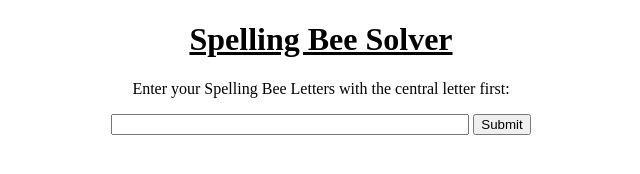
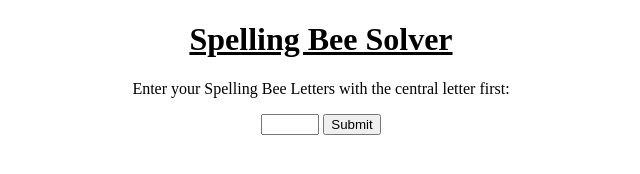
Before and after one commit to HeavyTony2/spelling-bee-solverFrench, a plain HTML site: page index.html in a window 1280 px wide. Shown: the whole page, without its empty margins (319-959 px from the left). Drawn offline with Linux system fonts and the light colour scheme.

Commit message:
shrunk input text box

```diff
--- a/index.html
+++ b/index.html
@@ -12,7 +12,7 @@
   <h1>Spelling Bee Solver</h1>
   <p>Enter your Spelling Bee Letters with the central letter first:</p>
   <form>
-    <input type="text" name="allChars" style="width:350px"/>
+    <input type="text" name="allChars" maxlength="7"/>
     <button>Submit</button>
   </form>
   <ul>
--- a/styles.css
+++ b/styles.css
@@ -1,10 +1,15 @@
 body {
   text-align: center;
+}
+
+input {
+  width: 50px;
 }
 
 h1 {
   text-decoration: underline;
 }
+
 ul {
   list-style-type: none;
 }
```
